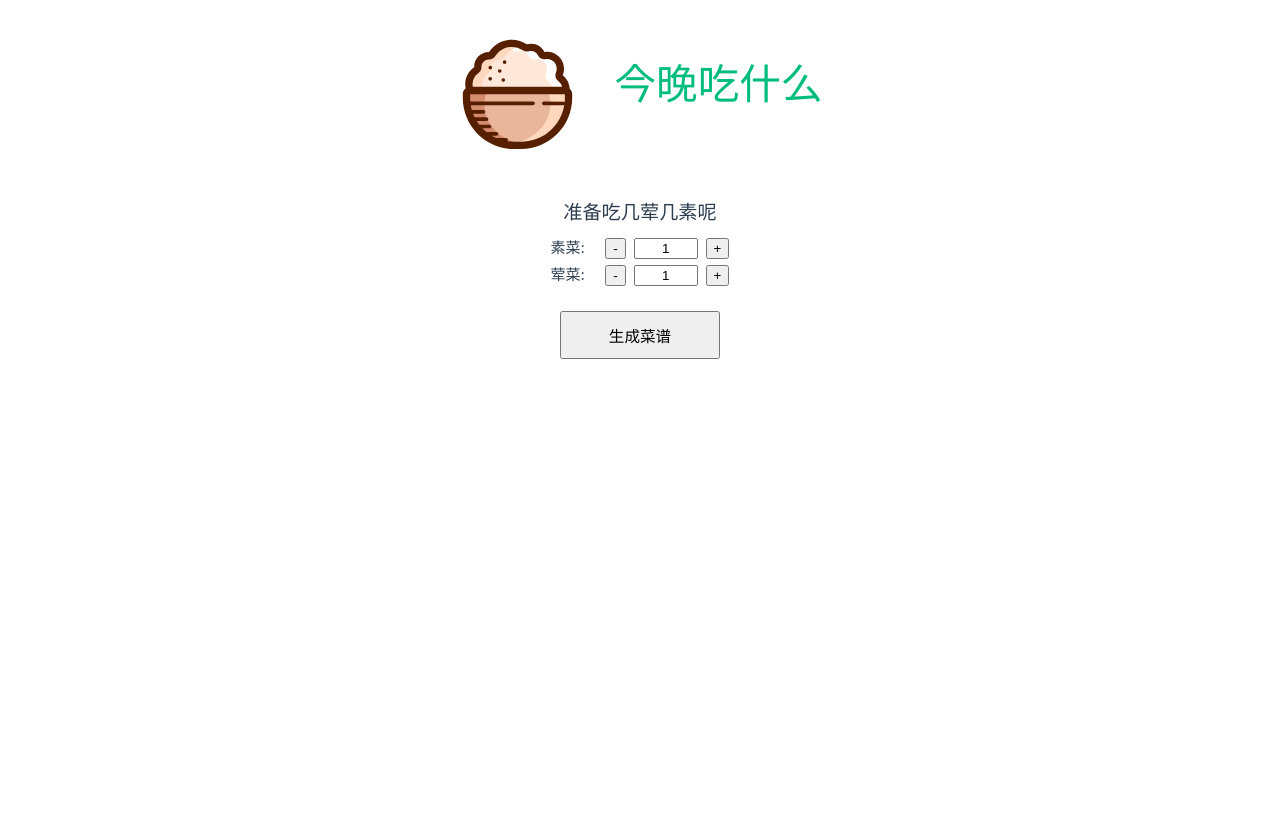
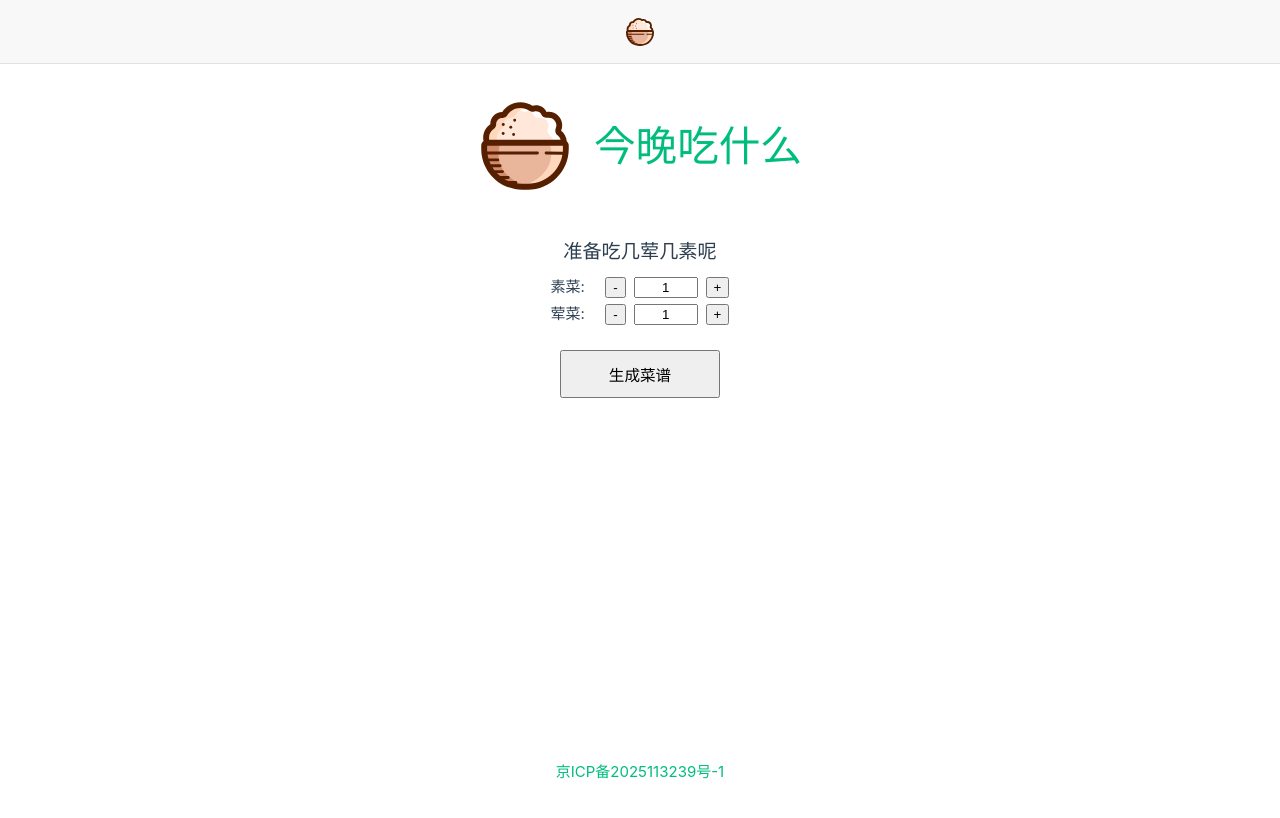
Before and after one commit to hanzc0106/wll-is-hungry, a Vue app: page / in a window 1280 px wide. Shown: the top 818 px of the page. Built offline with nearby package versions, Linux system fonts and the light colour scheme; no server answers.

Commit message:
feat: 优化界面；在footer中添加ICP备案

```diff
--- a/src/App.vue
+++ b/src/App.vue
@@ -1,40 +1,94 @@
 <script setup lang="ts">
 import { computed } from 'vue'
-import { RouterView, useRoute } from 'vue-router'
+import { RouterView, useRoute, useRouter } from 'vue-router'
 
 // 获取当前路由
 const route = useRoute()
 // 是否是recipes路由
 const isRecipes = computed(() => route.name === 'recipes')
 console.log(isRecipes)
+const router = useRouter()
+
+const goBack = () => {
+  router.back()
+}
+const goHome = () => {
+  router.push('/')
+}
 </script>
 
 <template>
-  <RouterView />
+  <header>
+    <div class="header-content">
+      <a v-if="isRecipes" class="go-back" @click="goBack">返回</a>
+      <nav>
+        <img alt="Vue logo" class="logo" src="@/assets/meal.svg" @click="goHome" />
+      </nav>
+    </div>
+  </header>
+  <main>
+    <RouterView />
+  </main>
+  <footer><a href="https://beian.miit.gov.cn/" target="_blank" ref="noreferer">京ICP备2025113239号-1</a></footer>
 </template>
 
 <style scoped>
 header {
-  line-height: 1.5;
-  max-height: 100vh;
+  height: 4rem;
+  padding-block: 1rem;
+  background: var(--color-background-soft);
+  border-bottom: 1px solid var(--color-border);
+
+  position: sticky;
+  top: 0;
+  inset-inline: 0;
+
+  & .header-content {
+    width: 100%;
+    height: 100%;
+    display: flex;
+    justify-content: center;
+    align-items: center;
+  }
+
+  & .go-back {
+    position: absolute;
+    left: 1.5rem;
+  }
+
+  & .logo {
+    display: block;
+    margin: 0 auto;
+    width: 28px;
+    height: 28px;
+    cursor: pointer;
+  }
 }
 
-.logo {
-  display: block;
-  margin: 0 auto 2rem;
+main {
+  flex: 1;
+  max-width: 1280px;
+  margin-inline: auto;
+}
+
+footer {
+  padding-block: 1rem;
+  text-align: center;
 }
 
 @media (min-width: 1024px) {
   header {
-    display: flex;
-    place-items: center;
-    padding-right: calc(var(--section-gap) / 2);
+    & .header-content {
+      position: relative;
+      max-width: 1280px;
+      margin-inline: auto;
+    }
+
+    & .logo {
+      width: 32px;
+      height: 32px;
+    }
   }
-
-  .logo {
-    margin: 0 2rem 0 0;
-  }
-
   .wrapper {
     display: flex;
     place-items: flex-start;
--- a/src/assets/base.css
+++ b/src/assets/base.css
@@ -59,7 +59,6 @@
 }
 
 body {
-  min-height: 100vh;
   color: var(--color-text);
   background: var(--color-background);
   transition:
@@ -88,7 +87,3 @@ body {
 input:focus {
   outline: none;
 }
-
-/* button[disabled] {
-  outline: none;
-} */
--- a/src/assets/main.css
+++ b/src/assets/main.css
@@ -1,9 +1,9 @@
 @import './base.css';
 
 #app {
-  max-width: 1280px;
-  margin: 0 auto;
-  padding: 2rem;
+  display: flex;
+  flex-direction: column;
+  min-height: 100vh;
   font-weight: normal;
 }
 
--- a/src/components/HomeHeader.vue
+++ b/src/components/HomeHeader.vue
@@ -2,7 +2,7 @@
 
 <template>
   <header>
-    <img alt="Vue logo" class="logo" src="@/assets/meal.svg" width="125" height="125" />
+    <img alt="Vue logo" class="logo" src="@/assets/meal.svg" />
     <div class="wrapper">
       <div class="greetings">
         <h1 class="green">今晚吃什么</h1>
@@ -19,26 +19,28 @@ header {
 
 .logo {
   display: block;
-  margin: 0 auto 2rem;
+  margin-inline: auto;
+  width: 100px;
+  height: 100px;
 }
 
 h1 {
   font-weight: 500;
   font-size: 2rem;
 
-  position: relative;
   text-align: center;
-  top: -10px;
 }
 
 @media (min-width: 1024px) {
   header {
     display: flex;
     place-items: center;
+    gap: 1rem;
   }
 
   .logo {
-    margin: 0 2rem 0 0;
+    width: 100px;
+    height: 100px;
   }
 
   .wrapper {
--- a/src/config/constants.ts
+++ b/src/config/constants.ts
@@ -9,7 +9,7 @@ const prodConfig: Config = {
 }
 
 const devConfig: Config = {
-  host: 'http://localhost:3232',
+  host: 'http://154.8.144.95:3232',
   apiPath: '/api/v1',
 }
 
--- a/src/views/HomeView.vue
+++ b/src/views/HomeView.vue
@@ -67,7 +67,7 @@ const hasGenerated = computed(() => pickedMeatDishes.value.length > 0 || pickedV
 </script>
 
 <template>
-  <div class="home">
+  <section class="home">
     <HomeHeader />
     <main>
       <div class="settings">
@@ -92,12 +92,13 @@ const hasGenerated = computed(() => pickedMeatDishes.value.length > 0 || pickedV
         <AppButton v-if="hasGenerated" class="recipe-btn" @click="showRecipes"><h3>查看菜谱</h3></AppButton>
       </div>
     </main>
-  </div>
+  </section>
 </template>
 
 <style scoped>
 .home {
-  min-height: 100vh;
+  padding-block: 2rem;
+  min-height: 100%;
   display: flex;
   flex-direction: column;
   align-items: center;
--- a/src/views/RecipesView.vue
+++ b/src/views/RecipesView.vue
@@ -1,7 +1,7 @@
 <template>
-  <div class="recipes">
+  <section class="recipes">
     <RecipeItem v-for="(recipe, index) of recipes" :key="recipe.id" :recipe="recipe" :index="index" />
-  </div>
+  </section>
 </template>
 
 <script setup lang="ts">
@@ -35,7 +35,7 @@ onMounted(getRecipes)
   display: grid;
   grid-template-columns: 1fr;
   gap: 20px;
-  padding-block: 40px 80px;
+  padding: 2rem 1rem;
 }
 
 @media (min-width: 1024px) {
```
Also changed, not shown: src/assets/logo.svg (deleted).
